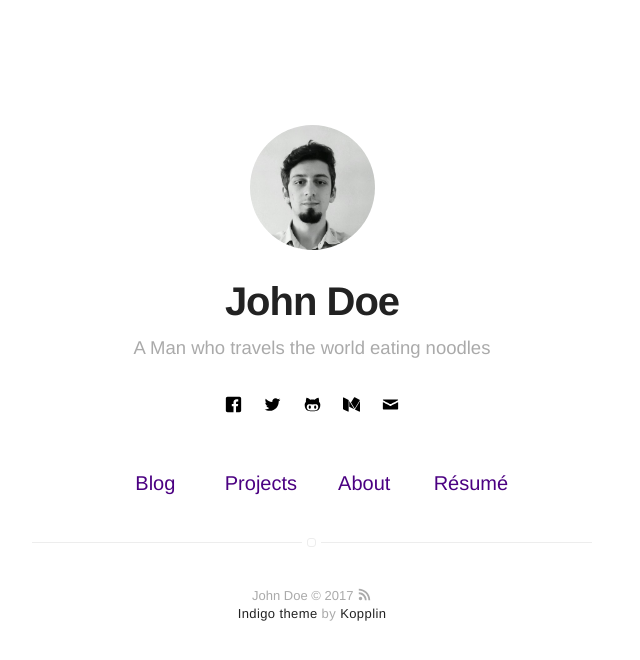
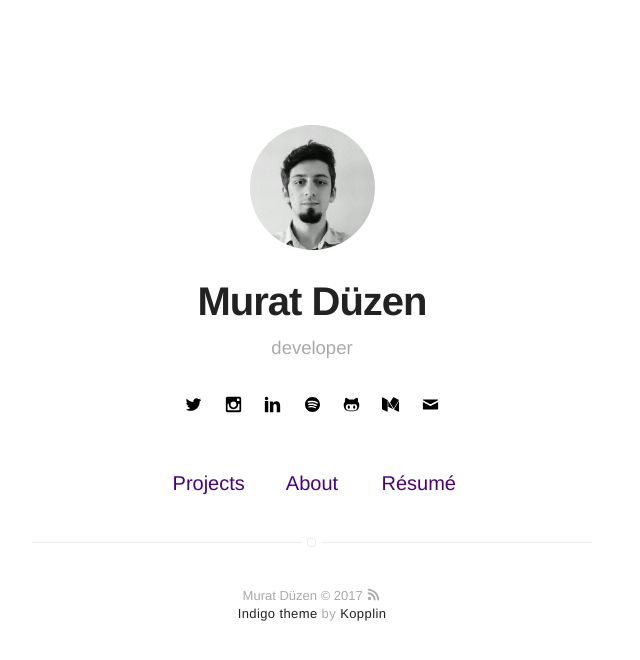
Before and after one commit to muratdzn/muratdzn.github.io, a Jekyll site: the page built from index.html, in a window 1280 px wide. Shown: the top 660 px of the page, without its empty margins (328-968 px from the left). Built offline with Jekyll 4.4.1, drawn with Linux system fonts in a browser that asks for light colours.

Commit message:
Update _config.yml

```diff
--- a/_config.yml
+++ b/_config.yml
@@ -1,6 +1,6 @@
 # main text of home
-name: John Doe
-bio: A Man who travels the world eating noodles
+name: Murat Düzen
+bio: developer
 
 # twitter summary info
 description: A blog about technology and stuff related
@@ -14,9 +14,9 @@ picture: assets/images/profile.jpg
 # and specify source (external or local).
 resume: true
 resume-external: true
-resume-url: https://google.com/?q=my+resume
+resume-url: https://www.linkedin.com/in/muratduzen/
 
-url: https://koppl.in/indigo
+url: http://muratduzen.me
 # your url: http://USERNAME.github.io
 
 permalink: /:title/
@@ -34,37 +34,31 @@ disqus:
   categories: [blog, project] # only show disqus for posts that have these categories
 
 # if you don't have any of social below, comment the line
-facebook: myfacebook
-twitter: mytwitter
+#facebook: myfacebook
+twitter: muratduzen7
 # google: mygoogle
-# instagram: myinstagram
+instagram: muratduzen8
 # pinterest: mypinterest
-# linkedin: mylinkedin
+linkedin: muratduzen
 # youtube: myyoutube
-# spotify: myspotify
-github: mygithub
+spotify: muratdzn
+github: muratdzn
 # lastfm: mylastfm
 # stackoverflow: 7044681/mystackoverflow
 # quora: userquora
 # reddit: username
-medium: medium
+medium: muratduzen
 # vimeo: myvimeo
 # lanyrd: mylanyrd
-email: myemail@gmail.com
+email: muratdzn@gmail.com
 
 authors:
     johndoe:
-        name: John Doe
-        bio: A Man who travels the world eating noodles
+        name: Murat Düzen
+        bio: developer
         external-image: false
         picture: assets/images/profile.jpg
-        twitter: johndoe
-    jamesfoster:
-        name: James Foster
-        bio: A Man who develops software with coffee
-        external-image: false
-        picture: assets/images/james.jpg
-        twitter: jamesfoster
+        twitter: muratduzen7
 
 # do you want a larger site? change the option below
 # options: [normal, large] | default: normal
@@ -80,7 +74,7 @@ projects: true
 
 # if you don't need "about" or "blog", comment them out below
 about: true
-blog: true
+blog: false
 
 # do you want to show the "read time" of the posts?
 read-time: true
```
